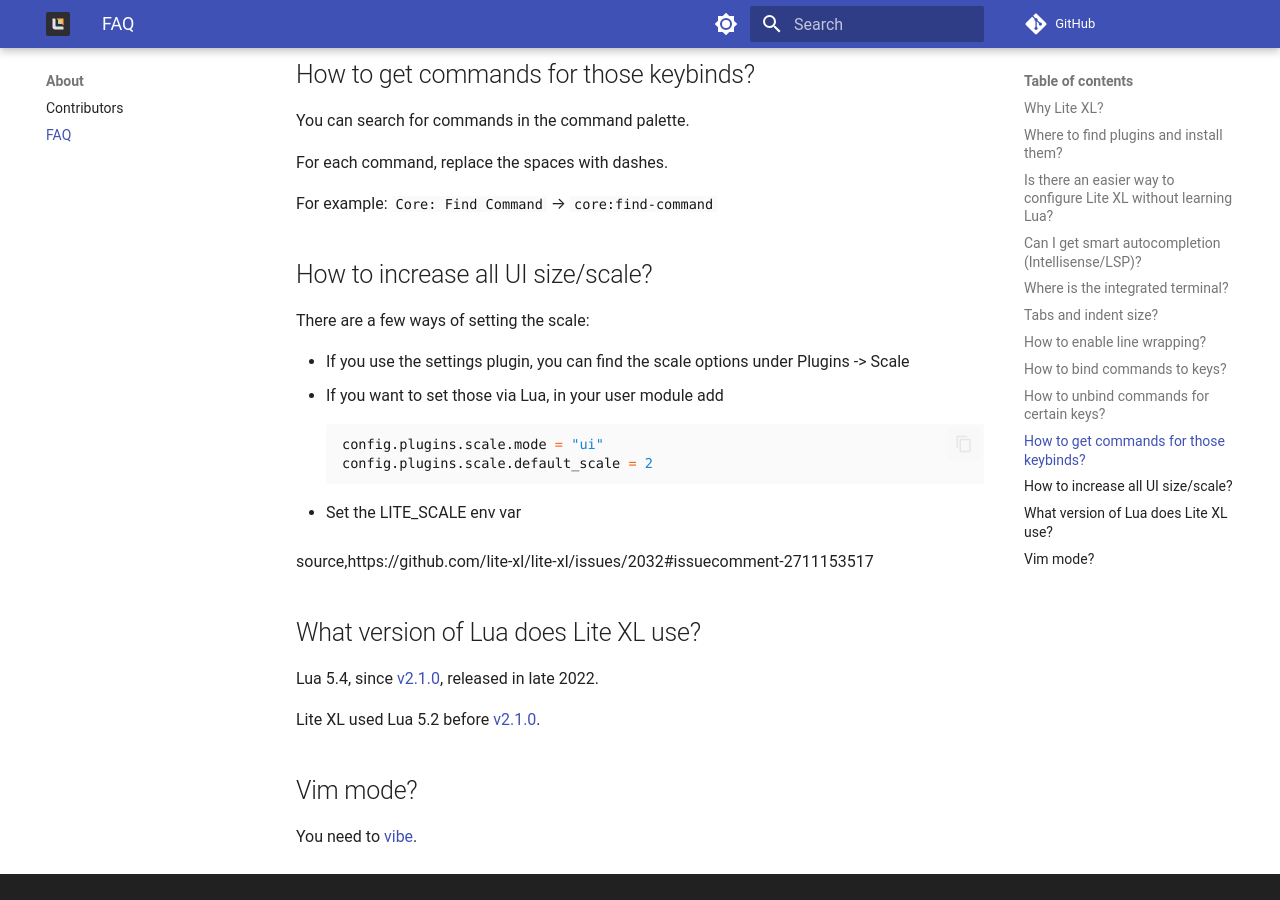
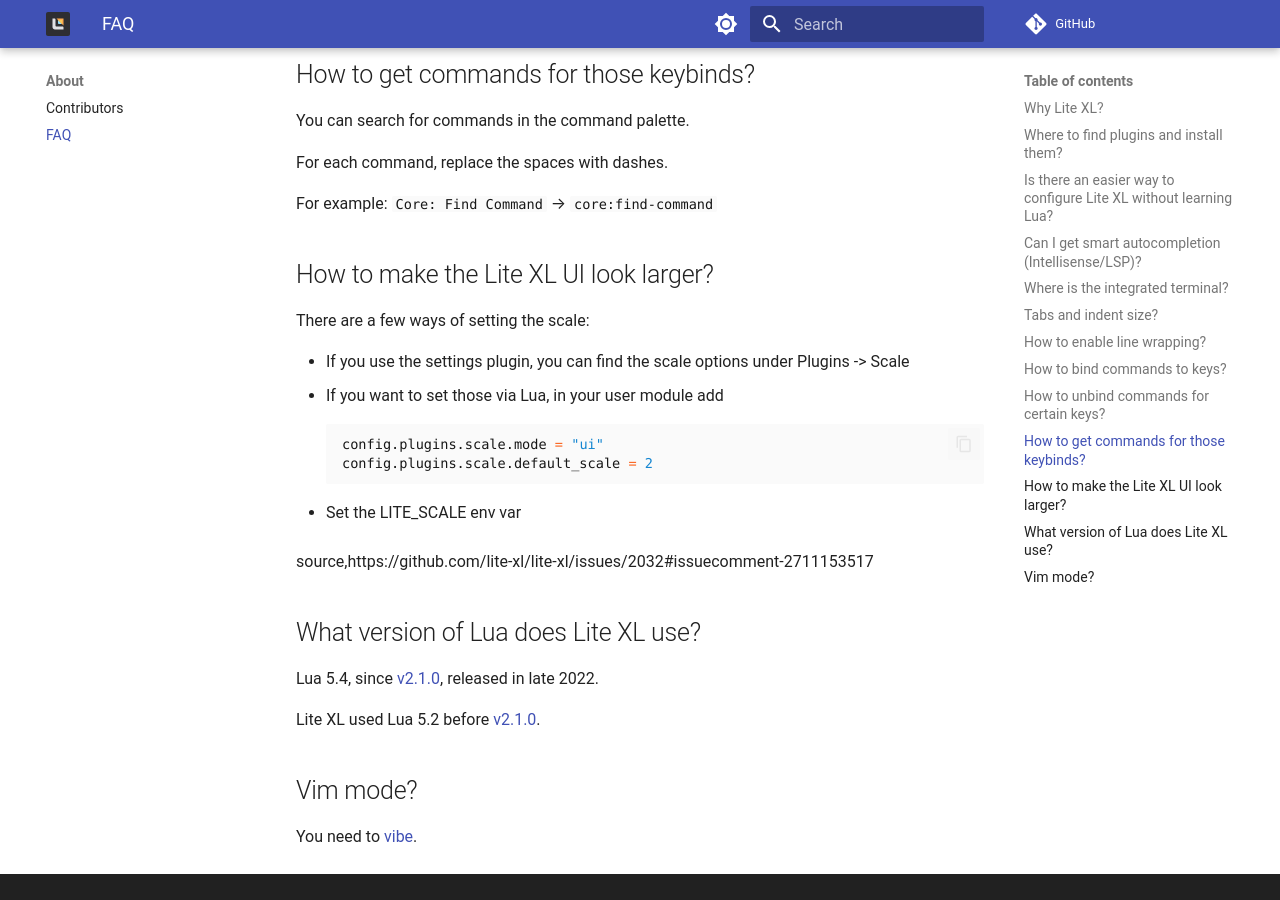
Before and after one commit to lite-xl/lite-xl.github.io, an MkDocs documentation site: the page built from docs/about/faq.md, in a window 1280 px wide and 900 px high, scrolled down 1669 px. Built offline with MkDocs 1.6.1 and Material for MkDocs 9.7.7, drawn with Linux system fonts in a browser that asks for light colours; plug-ins that fetch from the network failed and are left out; comment, search, counter and statistics services are not loaded; the version menu is left out.

Commit message:
Update docs/about/faq.md
Co-authored-by: Takase <20792268+takase1121@users.noreply.github.com>

```diff
--- a/docs/about/faq.md
+++ b/docs/about/faq.md
@@ -77,7 +77,7 @@
 
 For example: `Core: Find Command` → `core:find-command`
 
-## How to increase all UI size/scale?
+## How to make the Lite XL UI look larger?
 
 There are a few ways of setting the scale:
 
```
